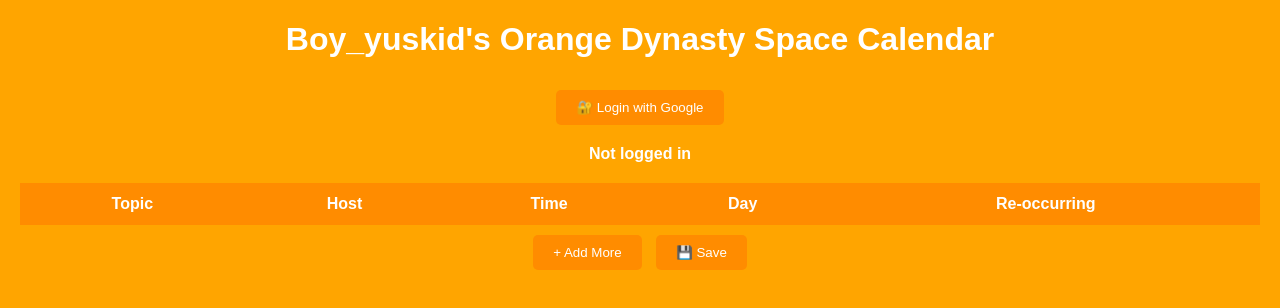
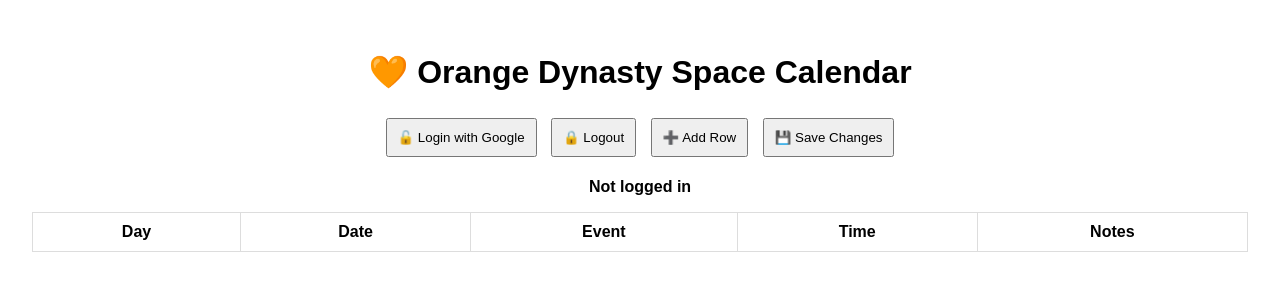
Before and after one commit to Solexade/orange-dynasty-calendar, a plain HTML site: page index.html in a window 1280 px wide. Drawn offline with Linux system fonts and the light colour scheme; no server answers.

Commit message:
Updated: fixed login and access logic

```diff
--- a/index.html
+++ b/index.html
@@ -1,97 +1,71 @@
 <!DOCTYPE html>
-<html>
+<html lang="en">
 
 <head>
-  <title>Boy_yuskid's Orange Dynasty Space Calendar</title>
+  <meta charset="UTF-8" />
+  <meta name="viewport" content="width=device-width, initial-scale=1.0" />
+  <title>Orange Dynasty Calendar</title>
   <style>
     body {
-      background-color: orange;
       font-family: Arial, sans-serif;
-      margin: 20px;
-    }
-
-    h1 {
       text-align: center;
-      color: white;
+      margin: 0;
+      padding: 2rem;
     }
 
     table {
       width: 100%;
       border-collapse: collapse;
-      background-color: #fff3e0;
+      margin-top: 1rem;
     }
 
     th,
     td {
-      border: 2px solid darkorange;
+      border: 1px solid #ddd;
       padding: 10px;
       text-align: center;
     }
 
-    th {
-      background-color: darkorange;
-      color: white;
-    }
-
-    td[contenteditable="true"] {
-      background-color: #ffffff;
-    }
-
-    .btn {
-      margin: 10px 5px;
-      padding: 10px 20px;
-      background-color: darkorange;
-      color: white;
-      border: none;
-      border-radius: 5px;
-      cursor: pointer;
-    }
-
-    .btn:hover {
-      background-color: orangered;
+    button {
+      margin: 5px;
+      padding: 10px;
     }
 
     #userEmail {
-      color: white;
+      margin-top: 1rem;
       font-weight: bold;
-      margin-top: 10px;
     }
   </style>
 </head>
 
 <body>
-
-  <h1>Boy_yuskid's Orange Dynasty Space Calendar</h1>
-
-  <div style="text-align:center; margin-bottom: 20px;">
-    <button class="btn" onclick="login()">🔐 Login with Google</button>
-    <p id="userEmail">Not logged in</p>
-  </div>
-
-  <table id="calendarTable">
+  <h1>🧡 Orange Dynasty Space Calendar</h1>
+  <button onclick="signIn()">🔓 Login with Google</button>
+  <button onclick="signOut()">🔒 Logout</button>
+  <button onclick="addRow()">➕ Add Row</button>
+  <button onclick="saveToFirebase()">💾 Save Changes</button>
+  <div id="userEmail">Not logged in</div>
+  <table>
     <thead>
       <tr>
-        <th>Topic</th>
-        <th>Host</th>
+        <th>Day</th>
+        <th>Date</th>
+        <th>Event</th>
         <th>Time</th>
-        <th>Day</th>
-        <th>Re-occurring</th>
+        <th>Notes</th>
       </tr>
     </thead>
     <tbody id="tableBody"></tbody>
   </table>
 
-  <div style="text-align:center;">
-    <button class="btn" onclick="addRow()">+ Add More</button>
-    <button class="btn" onclick="saveToFirebase()">💾 Save</button>
-  </div>
+  <!-- Firebase Scripts -->
+  <script type="module">
+    // Import Firebase modules
+    import { initializeApp } from "https://www.gstatic.com/firebasejs/10.11.0/firebase-app.js";
+    import { getFirestore, doc, setDoc, getDoc } from "https://www.gstatic.com/firebasejs/10.11.0/firebase-firestore.js";
+    import { getAuth, signInWithPopup, signOut, GoogleAuthProvider, onAuthStateChanged } from "https://www.gstatic.com/firebasejs/10.11.0/firebase-auth.js";
 
-  <!-- Firebase SDK and Config -->
-  <script type="module">
-    import { initializeApp } from "https://www.gstatic.com/firebasejs/11.6.1/firebase-app.js";
-    import { getFirestore, doc, setDoc, getDoc } from "https://www.gstatic.com/firebasejs/11.6.1/firebase-firestore.js";
-    import { getAuth, signInWithPopup, GoogleAuthProvider } from "https://www.gstatic.com/firebasejs/11.6.1/firebase-auth.js";
-
+    // Firebase configuration
     const firebaseConfig = {
       apiKey: "AIzaSyAZbG28EAyuIqt-ydjnFa_wFVX_hELAewQ",
       authDomain: "orange-dynasty-calendar.firebaseapp.com",
@@ -102,9 +76,10 @@
       measurementId: "G-L8BC8M227S"
     };
 
+    // Initialize Firebase
     const app = initializeApp(firebaseConfig);
     const db = getFirestore(app);
-    const auth = getAuth();
+    const auth = getAuth(app);
     const provider = new GoogleAuthProvider();
 
     const allowedEmails = ["adebayosolomon54@gmail.com", "ojoyuskid@gmail.com"];
@@ -113,82 +88,80 @@
     const tableBody = document.getElementById("tableBody");
     const userEmailDisplay = document.getElementById("userEmail");
 
+    // Add empty row
     function addRow(data = ["", "", "", "", ""]) {
       const row = document.createElement("tr");
-      data.forEach(cellText => {
+      data.forEach(text => {
         const cell = document.createElement("td");
+        cell.textContent = text;
         if (userCanEdit) cell.contentEditable = true;
-        cell.innerText = cellText;
         row.appendChild(cell);
       });
       tableBody.appendChild(row);
     }
 
-    async function loadFromFirebase() {
-      const docRef = doc(db, "calendar", "shared");
-      const docSnap = await getDoc(docRef);
+    // Save table content to Firestore
+    async function saveToFirebase() {
+      if (!userCanEdit) return alert("❌ You don't have permission to edit.");
+      const data = [];
+      for (let row of tableBody.rows) {
+        const rowData = [];
+        for (let cell of row.cells) rowData.push(cell.innerText);
+        data.push(rowData);
+      }
+      await setDoc(doc(db, "calendar", "entries"), { data });
+      alert("✅ Changes saved.");
+    }
+
+    // Load table from Firestore
+    async function loadData() {
+      const docSnap = await getDoc(doc(db, "calendar", "entries"));
       if (docSnap.exists()) {
-        const rows = docSnap.data().entries;
-        rows.forEach(row => addRow(row));
+        const savedData = docSnap.data().data;
+        savedData.forEach(row => addRow(row));
       } else {
-        for (let i = 0; i < 10; i++) addRow(); // default blank rows
+        addRow(); // start with an empty row
       }
     }
 
-    async function saveToFirebase() {
-      if (!userCanEdit) {
-        alert("❌ You don't have permission to edit.");
-        return;
-      }
-
-      const rows = [];
-      const table = document.getElementById("calendarTable");
-      for (let i = 1; i < table.rows.length; i++) {
-        const row = table.rows[i];
-        const rowData = [];
-        for (let j = 0; j < row.cells.length; j++) {
-          rowData.push(row.cells[j].innerText.trim());
-        }
-        rows.push(rowData);
-      }
-
-      await setDoc(doc(db, "calendar", "shared"), {
-        entries: rows
-      });
-
-      alert("✅ Saved to Firebase!");
-    }
-
-    async function login() {
+    // Sign in
+    async function signIn() {
       try {
         const result = await signInWithPopup(auth, provider);
-        const user = result.user;
-        userEmailDisplay.innerText = `👤 Logged in as: ${user.email}`;
-        userCanEdit = allowedEmails.includes(user.email);
-
-        if (userCanEdit) {
-          alert("✅ You have edit access.");
-          enableEditing();
-        } else {
-          alert("🔒 View-only access.");
-        }
+        const email = result.user.email;
+        userEmailDisplay.textContent = "Logged in as: " + email;
+        userCanEdit = allowedEmails.includes(email);
+        tableBody.innerHTML = ""; // Clear old rows
+        loadData();
       } catch (error) {
-        console.error("Login error:", error);
-        alert("❌ Login failed.");
+        alert("Login failed: " + error.message);
       }
     }
 
-    function enableEditing() {
-      [...tableBody.rows].forEach(row => {
-        [...row.cells].forEach(cell => {
-          cell.contentEditable = userCanEdit;
-        });
+    // Sign out
+    function signOutUser() {
+      signOut(auth).then(() => {
+        userCanEdit = false;
+        userEmailDisplay.textContent = "Not logged in";
+        tableBody.innerHTML = "";
       });
     }
 
-    loadFromFirebase();
+    window.signIn = signIn;
+    window.signOut = signOutUser;
+    window.addRow = addRow;
+    window.saveToFirebase = saveToFirebase;
+
+    // On page load: check auth state
+    onAuthStateChanged(auth, user => {
+      if (user) {
+        const email = user.email;
+        userCanEdit = allowedEmails.includes(email);
+        userEmailDisplay.textContent = "Logged in as: " + email;
+        loadData();
+      }
+    });
   </script>
-
 </body>
 
 </html>
```
